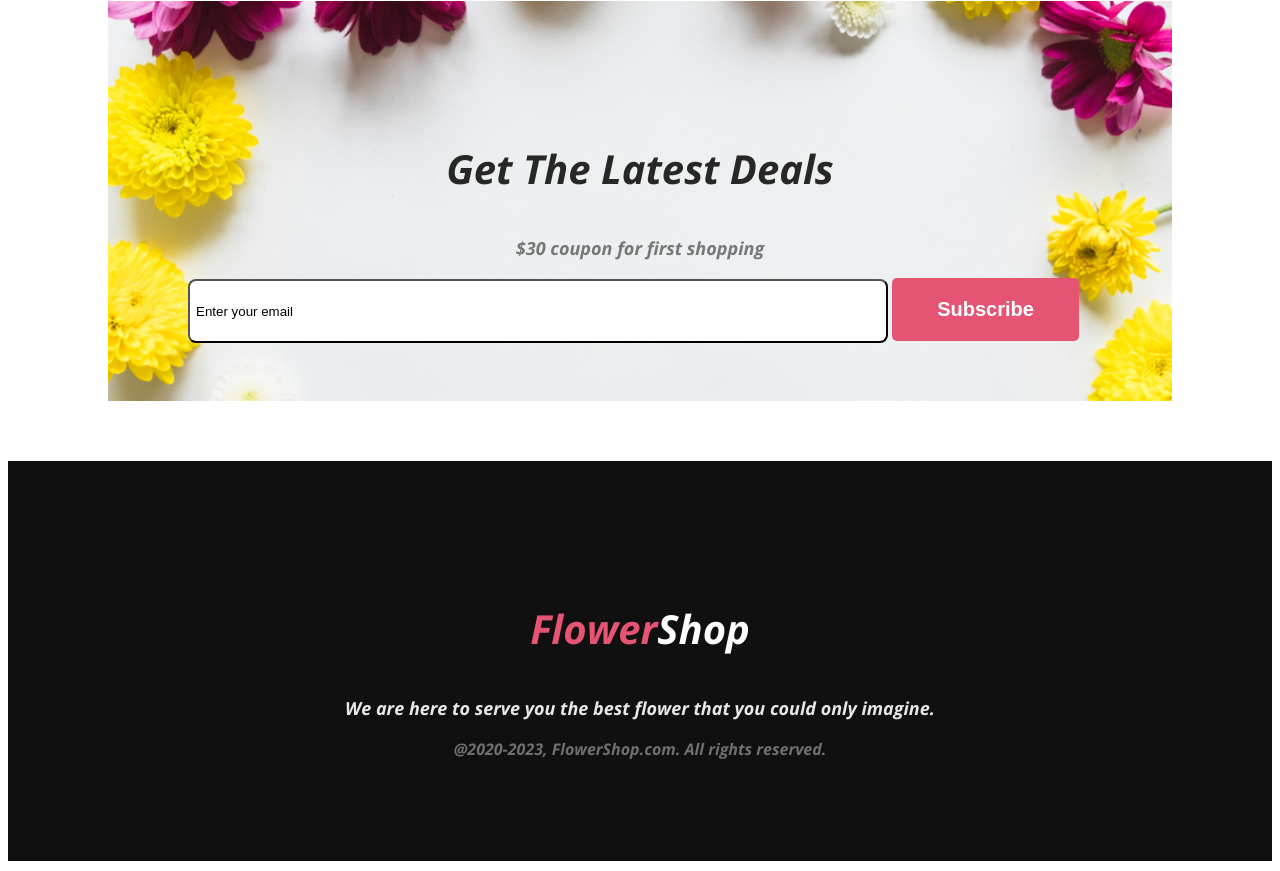
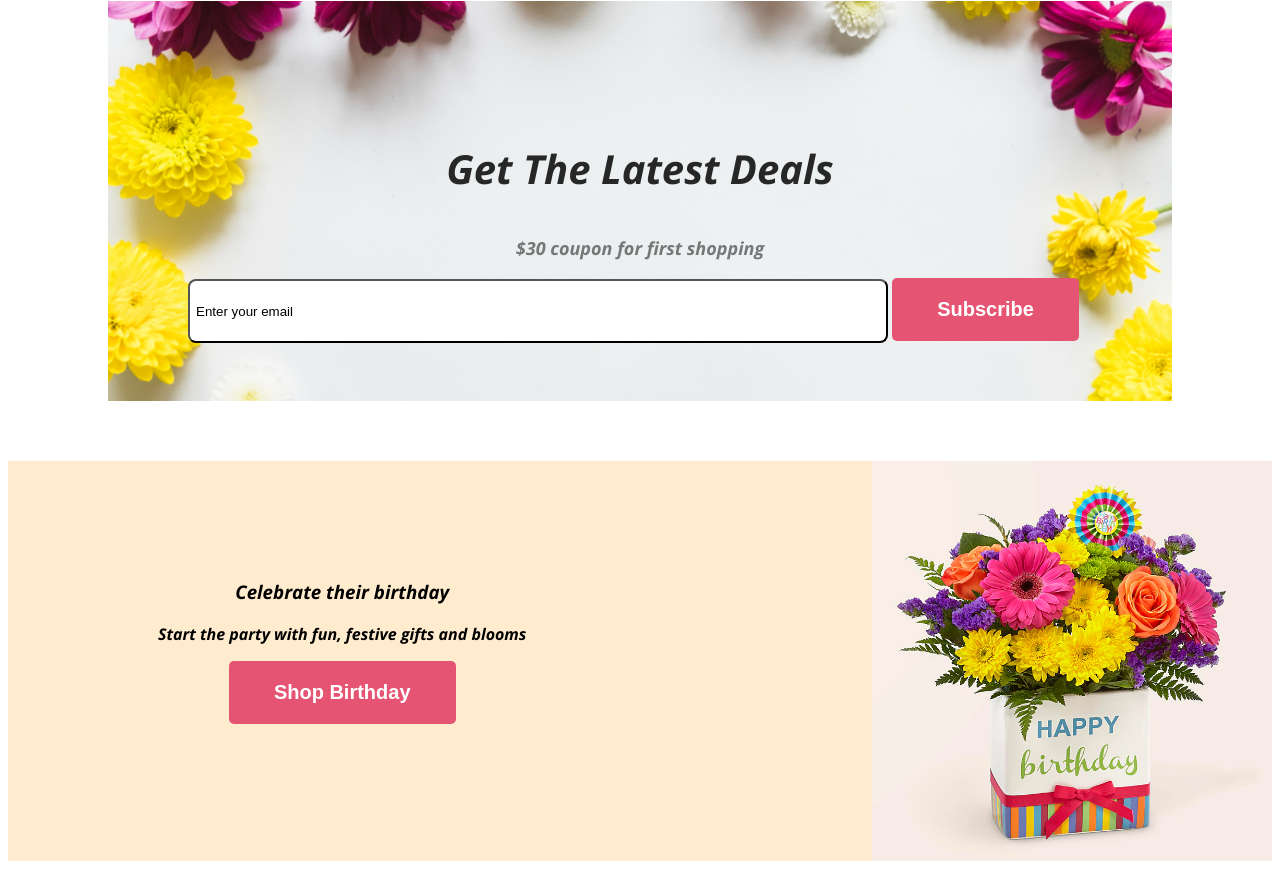
Before and after one commit to shaker09/onlineflowershop, a plain HTML site: page index.html in a window 1280 px wide. Shown: the part 3306-4177 px from the top of the page. Drawn offline with nearby package versions, Linux system fonts and the light colour scheme.

Commit message:
extra part added

```diff
--- a/index.html
+++ b/index.html
@@ -41,15 +41,15 @@
             <div class="pic-container">
                 <div class="pic-info">
                     <img style="width: 350px; height: 350px;" class="pic-one" src="Flower-Asset/pngwing 6.png" alt="">
-                    <h3 class="pic-title">Pink Flower Stick</h3>
+                    <a href="">Pink Flower Stick</a>
                 </div>
                 <div class="pic-info">
                     <img style="width: 350px; height: 350px;" class="pic-two" src="Flower-Asset/pngwing 5.png" alt="">
-                    <h3 class="pic-title">Sweet & Pretty Bouquet</h3>
+                    <a href="">Sweet & Pretty Bouquet</a>
                 </div>
                 <div class="pic-info">
                     <img style="width: 350px; height: 350px;" class="pic-three" src="Flower-Asset/pngwing 7.png" alt="">
-                    <h3 class="pic-title">Yellow Flower Stick</h3>
+                    <a href="">Yellow Flower Stick</a>
                 </div>
             </div>
         </section>
@@ -111,6 +111,16 @@
                 <button class="btn-primary" type="submit">Subscribe</button>
             </div>
         </section>
+        <section class="birthday">
+            <div class="birthday-container">
+                <div class="birth-content">
+                    <h3>Celebrate their birthday</h3>
+                    <p>Start the party with fun, festive gifts and blooms</p>
+                    <button class="btn-primary">Shop Birthday</button>
+                </div>
+                <img src="Flower-Asset/birthday.jpg" alt="">
+            </div>
+        </section>
     <footer>
         <div class="footer-part">
             <h3><span class="text-primary">Flower</span>Shop</h3>
--- a/styles/flowershop.css
+++ b/styles/flowershop.css
@@ -104,6 +104,10 @@ nav a{
     gap: 24px;
 }
 
+.pic-container a{
+    padding-left: 80px;
+}
+
 .pic-one{
     border-radius: 300px 300px 0px 0px;
     background: rgba(167, 33, 98, 0.15);
@@ -115,10 +119,6 @@ nav a{
 .pic-three{
     border-radius: 300px 300px 0px 0px;
     background: rgba(71, 125, 17, 0.15);
-}
-
-.pic-title{
-    text-align: center;
 }
 
 /* support section */
@@ -206,6 +206,25 @@ nav a{
     margin-right: 100px;
 }
 
+/* birthday part  */
+
+.birthday-container{
+    margin-top: 60px;
+    display: flex;
+    justify-content: space-between;
+    background-color: blanchedalmond;
+}
+
+.birth-content{
+    margin-top: 100px;
+    padding-left: 150px;
+    text-align: center;
+}
+
+.birthday-container img{
+    width: 400px;
+}
+
 /* footer part */
 
 .footer-part{
```
Also changed, not shown: Flower-Asset/birthday.jpg (added).
